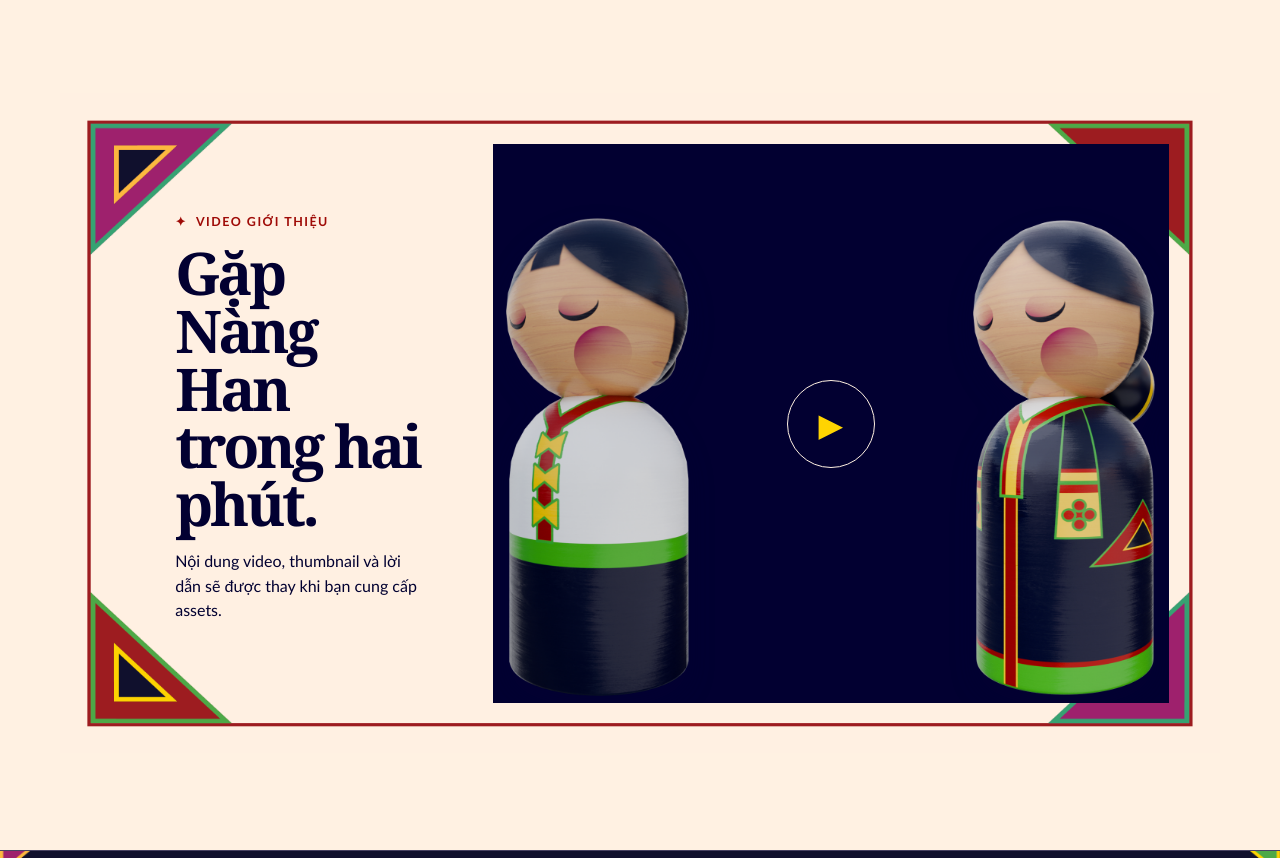
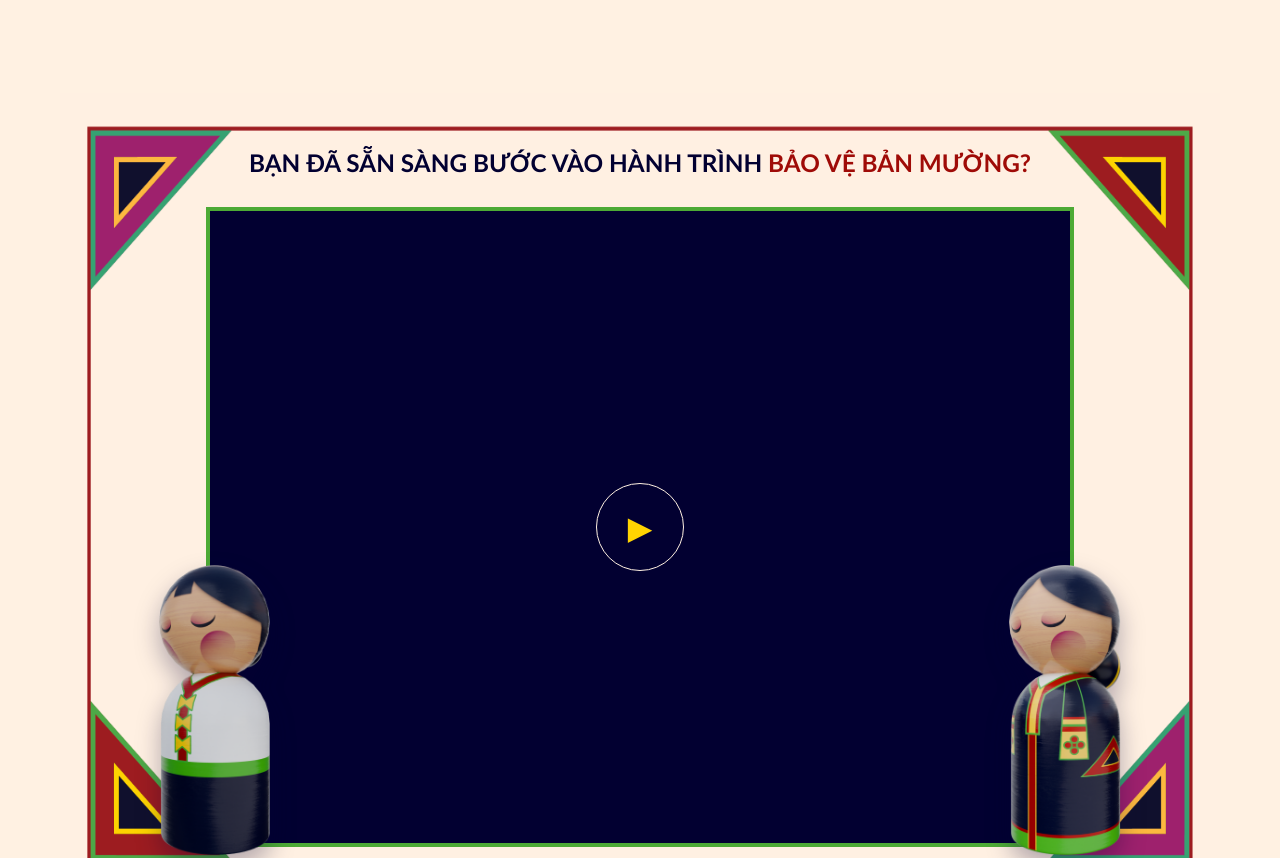
Before and after one commit to nanghanboardgame/nanghanboardgame.github.io, a plain HTML site: page index.html in a window 1280 px wide. Shown: the part 1343-2201 px from the top of the page. Drawn offline with nearby package versions, Linux system fonts and the light colour scheme.

Commit message:
feat: align homepage sections with wireframe

```diff
--- a/index.html
+++ b/index.html
@@ -33,11 +33,6 @@
               <div class="character-frame" aria-label="Vị trí ảnh nhân vật chính">
                 <div class="placeholder">Ảnh nhân vật chính<br />assets bổ sung sau</div>
               </div>
-              <nav class="home-directory" aria-label="Ba nội dung chính">
-                <a class="directory-link" href="story.html"><small>01 · Đọc</small><strong>Câu chuyện</strong></a>
-                <a class="directory-link" href="rules.html"><small>02 · Chơi</small><strong>Luật chơi</strong></a>
-                <a class="directory-link" href="product.html"><small>03 · Mang về</small><strong>Sản phẩm</strong></a>
-              </nav>
             </div>
             <div class="home-copy">
               <span class="eyebrow">Chào bạn đến với Nàng Han</span>
@@ -49,14 +44,17 @@
               </div>
             </div>
           </div>
+          <nav class="home-directory" aria-label="Ba nội dung chính">
+            <a class="directory-link" href="story.html"><small>01 · Đọc</small><strong>Câu chuyện</strong></a>
+            <a class="directory-link" href="rules.html"><small>02 · Chơi</small><strong>Luật chơi</strong></a>
+            <a class="directory-link" href="product.html"><small>03 · Mang về</small><strong>Sản phẩm</strong></a>
+          </nav>
         </div>
       </section>
       <section class="section home-video">
         <div class="wrap video-card">
           <div class="video-copy">
-            <span class="eyebrow">Video giới thiệu</span>
-            <h2>Gặp Nàng Han trong hai phút.</h2>
-            <p>Nội dung video, thumbnail và lời dẫn sẽ được thay khi bạn cung cấp assets.</p>
+            <h2>Bạn đã sẵn sàng bước vào hành trình <span>bảo vệ bản mường?</span></h2>
           </div>
           <div class="video-window" aria-label="Vị trí video giới thiệu">
             <img class="video-character video-character-left" src="assets/prototype/character-white.png" alt="" loading="lazy" />
--- a/styles.css
+++ b/styles.css
@@ -83,7 +83,7 @@ h3 { margin-bottom: .5rem; font-size: 1.45rem; line-height: 1.1; }
 .home-copy h1 span { display: block; color: var(--red); }
 .home-actions { display: grid; gap: .75rem; margin-top: 1.6rem; }
 .home-actions .button { width: 100%; }
-.home-directory { position: relative; z-index: 2; display: grid; padding: 2rem 0 4rem; background: var(--navy) url("assets/prototype/directory-frame.png") center / 100% 100% no-repeat; }
+.home-directory { position: relative; z-index: 2; display: grid; width: 100vw; margin-left: calc(50% - 50vw); padding: 2rem 0 4rem; background: var(--navy) url("assets/prototype/directory-frame.png") center / 100% 100% no-repeat; }
 .home-directory::before { content: ""; position: absolute; top: 0; bottom: 0; left: 50%; width: 2px; background: var(--yellow); transform: translateX(-50%); }
 .directory-link { position: relative; display: flex; min-height: 180px; flex-direction: column; justify-content: center; color: var(--yellow); will-change: transform; }
 .directory-link:nth-child(odd) { align-items: flex-end; padding: 1.5rem calc(50% + 3.5rem) 1.5rem 1rem; text-align: right; }
@@ -98,13 +98,14 @@ h3 { margin-bottom: .5rem; font-size: 1.45rem; line-height: 1.1; }
 .directory-link small { display: block; margin-bottom: .55rem; color: var(--orange); font-size: 1rem; font-weight: 900; }
 .directory-link strong { font-family: Georgia, serif; font-size: clamp(2rem, 2.6vw, 3.1rem); line-height: 1; }
 .home-video { background: var(--beige); color: var(--navy); }
-.video-card { display: grid; grid-template-columns: .72fr 1.28fr; padding: clamp(2rem, 4vw, 3.5rem); background: url("assets/prototype/video-frame.png") center / 100% 100% no-repeat; }
-.video-copy { padding: clamp(2rem, 5vw, 4rem); }
-.video-copy .eyebrow { color: var(--red); }
-.video-window { position: relative; min-height: 390px; display: grid; overflow: hidden; place-items: center; border-left: 1.5px solid var(--white); background: var(--navy); }
-.video-character { position: absolute; bottom: -2%; height: 92%; max-width: 27%; object-fit: contain; pointer-events: none; filter: drop-shadow(0 12px 12px rgba(2, 0, 49, .3)); }
-.video-character-left { left: 2%; }
-.video-character-right { right: 2%; }
+.video-card { padding: clamp(2rem, 4vw, 3.5rem); background: url("assets/prototype/video-frame.png") center / 100% 100% no-repeat; }
+.video-copy { padding: .25rem 2rem 1.75rem; text-align: center; }
+.video-copy h2 { margin: 0; font-family: inherit; font-size: clamp(1rem, 1.9vw, 1.55rem); letter-spacing: 0; line-height: 1.25; text-transform: uppercase; }
+.video-copy h2 span { color: var(--red); }
+.video-window { position: relative; min-height: clamp(390px, 50vw, 660px); width: min(82%, 940px); display: grid; overflow: visible; place-items: center; margin-inline: auto; border: 4px solid var(--green); background: var(--navy); }
+.video-character { position: absolute; bottom: -2%; height: 46%; max-width: 20%; object-fit: contain; pointer-events: none; filter: drop-shadow(0 12px 12px rgba(2, 0, 49, .3)); }
+.video-character-left { left: -6%; }
+.video-character-right { right: -6%; }
 .play-mark { position: relative; z-index: 1; display: grid; width: 88px; height: 88px; place-items: center; border: 1.5px solid var(--white); border-radius: 50%; color: var(--yellow); font-size: 2rem; }
 .home-product { background: var(--navy) url("assets/prototype/product-frame.png") center / cover no-repeat; color: var(--beige); }
 .product-teaser { display: grid; grid-template-columns: 1.1fr .9fr; gap: 3rem; align-items: center; }
@@ -281,7 +282,7 @@ h3 { margin-bottom: .5rem; font-size: 1.45rem; line-height: 1.1; }
   .header-inner { min-height: 68px; align-items: flex-start; flex-direction: column; gap: .35rem; padding: .8rem 0; }
   .main-nav { width: 100%; gap: 1.35rem; padding-bottom: .2rem; }
   .section { padding: 4rem 0; }
-  .video-card, .product-teaser, .board-layout, .product-detail, .description-panel { grid-template-columns: 1fr; }
+  .product-teaser, .board-layout, .product-detail, .description-panel { grid-template-columns: 1fr; }
   .game-console { position: static; }
   .mobile-hint { display: block; }
   .card-section-heading { grid-template-columns: 1fr; }
@@ -293,7 +294,9 @@ h3 { margin-bottom: .5rem; font-size: 1.45rem; line-height: 1.1; }
   .directory-link::before { width: 1.6rem; }
   .directory-link small { font-size: .82rem; }
   .directory-link strong { font-size: clamp(1.45rem, 7vw, 2rem); }
-  .video-window { min-height: 280px; border-top: 1.5px solid var(--white); border-left: 0; }
+  .video-copy { padding: .25rem 1rem 1.25rem; }
+  .video-window { min-height: 280px; width: 86%; }
+  .video-character { height: 44%; max-width: 24%; }
   .art-board { cursor: pointer; }
   .game-console .demo-dice, .game-console .demo-actions { display: none; }
   .board-action-cue { top: .65rem; right: .65rem; left: auto; translate: none; width: min(48%, 280px); max-width: none; padding: .45rem .55rem; text-align: center; }
--- a/test-pages.mjs
+++ b/test-pages.mjs
@@ -30,11 +30,13 @@ assert.doesNotMatch(source['index.html'], /↗/, 'home branches contain text wit
 assert.match(source['index.html'], /assets\/prototype\/character-white\.png/, 'home uses the supplied white character');
 assert.match(source['index.html'], /assets\/prototype\/character-navy\.png/, 'home uses the supplied navy character');
 assert.match(source['index.html'], /assets\/prototype\/brand-mark-yellow\.png/, 'home uses the supplied product mark');
+assert.match(source['index.html'], /Bạn đã sẵn sàng bước vào hành trình/, 'home video follows the supplied wireframe heading');
 assert.match(styles, /assets\/prototype\/directory-frame\.png/, 'home uses the supplied directory frame');
 assert.match(styles, /assets\/prototype\/branch-button\.png/, 'home uses the supplied button motif on each branch');
 assert.match(styles, /assets\/prototype\/video-frame\.png/, 'home uses the supplied video frame');
 assert.match(styles, /assets\/prototype\/product-frame\.png/, 'home uses the supplied product frame');
 assert.match(styles, /\.home-directory::before/, 'home directory draws a central spine');
+assert.match(styles, /\.home-directory\s*\{[^}]*width:\s*100vw/, 'home directory spans the viewport');
 assert.match(styles, /\.directory-link:nth-child\(odd\)/, 'odd branches sit on one side');
 assert.match(styles, /\.directory-link:nth-child\(even\)/, 'even branches sit on the other side');
 
```
